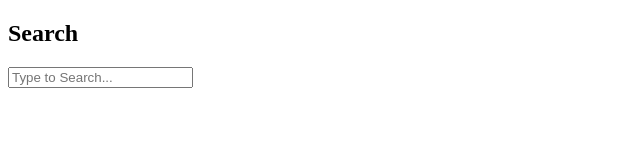
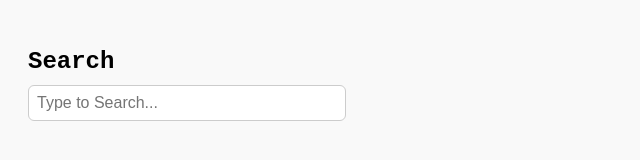
Before and after one commit to Nabilleb/searchBox2, a plain HTML site: page index.html in a window 1280 px wide. Shown: the whole page, without its empty margins (0-640 px from the left). Drawn offline with Linux system fonts and the light colour scheme.

Commit message:
added style and design for front page

```diff
--- a/index.html
+++ b/index.html
@@ -3,7 +3,8 @@
 <head>
     <meta charset="UTF-8">
     <meta name="viewport" content="width=device-width, initial-scale=1.0">
-    <title>Document</title>
+    <title>text search</title>
+    <link rel="stylesheet" href="style.css">
 </head>
 <body>
     <h2>Search</h2>
--- /dev/null
+++ b/style.css
@@ -0,0 +1,16 @@
+body{
+    box-sizing: border-box;
+    padding: 20px;
+    font-family: 'Courier New', Courier, monospace;
+    background: #f9f9f9;
+}
+h2{
+    margin-bottom: 10px;
+}
+#searchBox{
+    width: 300px;
+    padding: 8px;
+    font-size: 16px;
+    border: 1px solid #ccc;
+    border-radius: 6px;
+}
```
